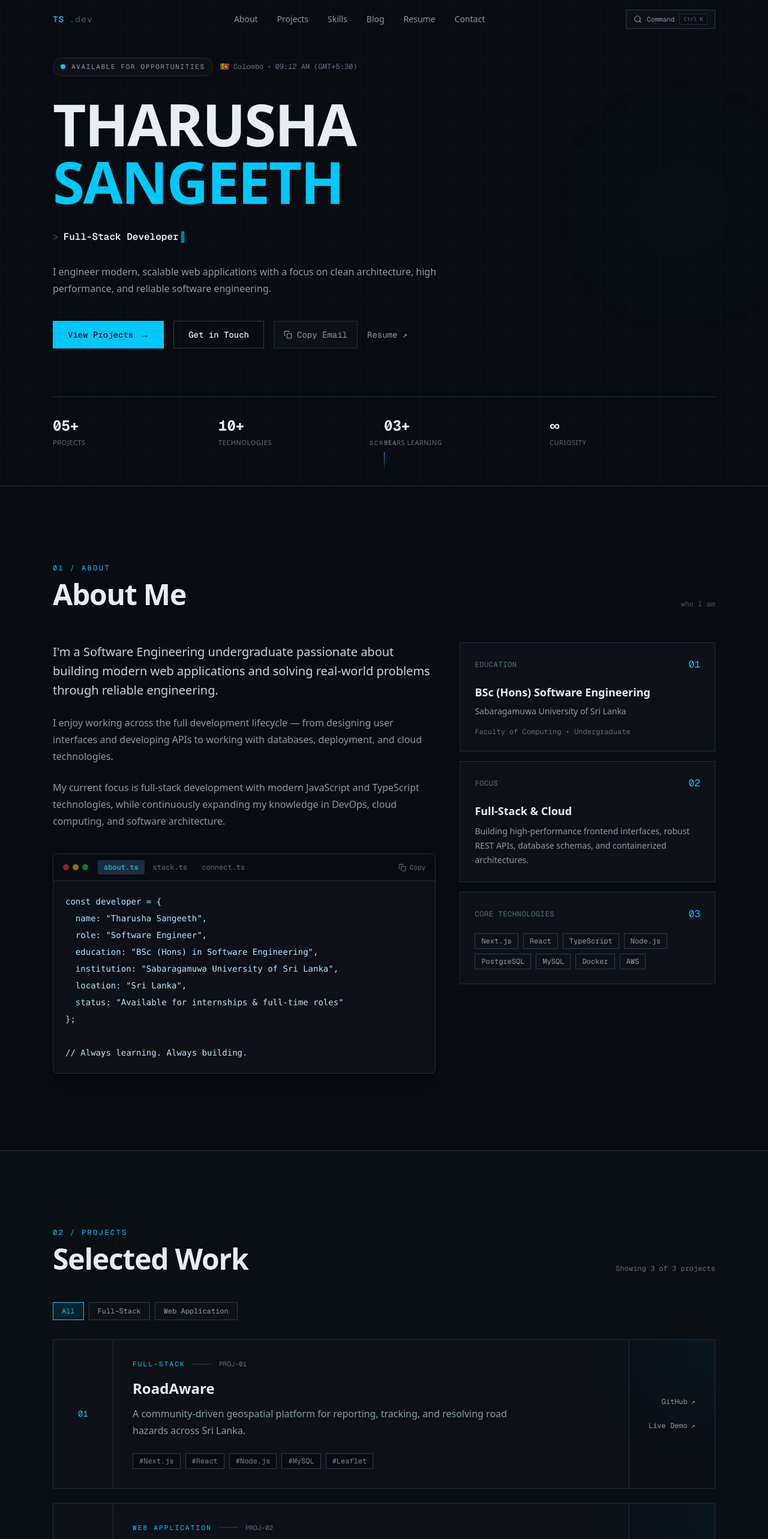
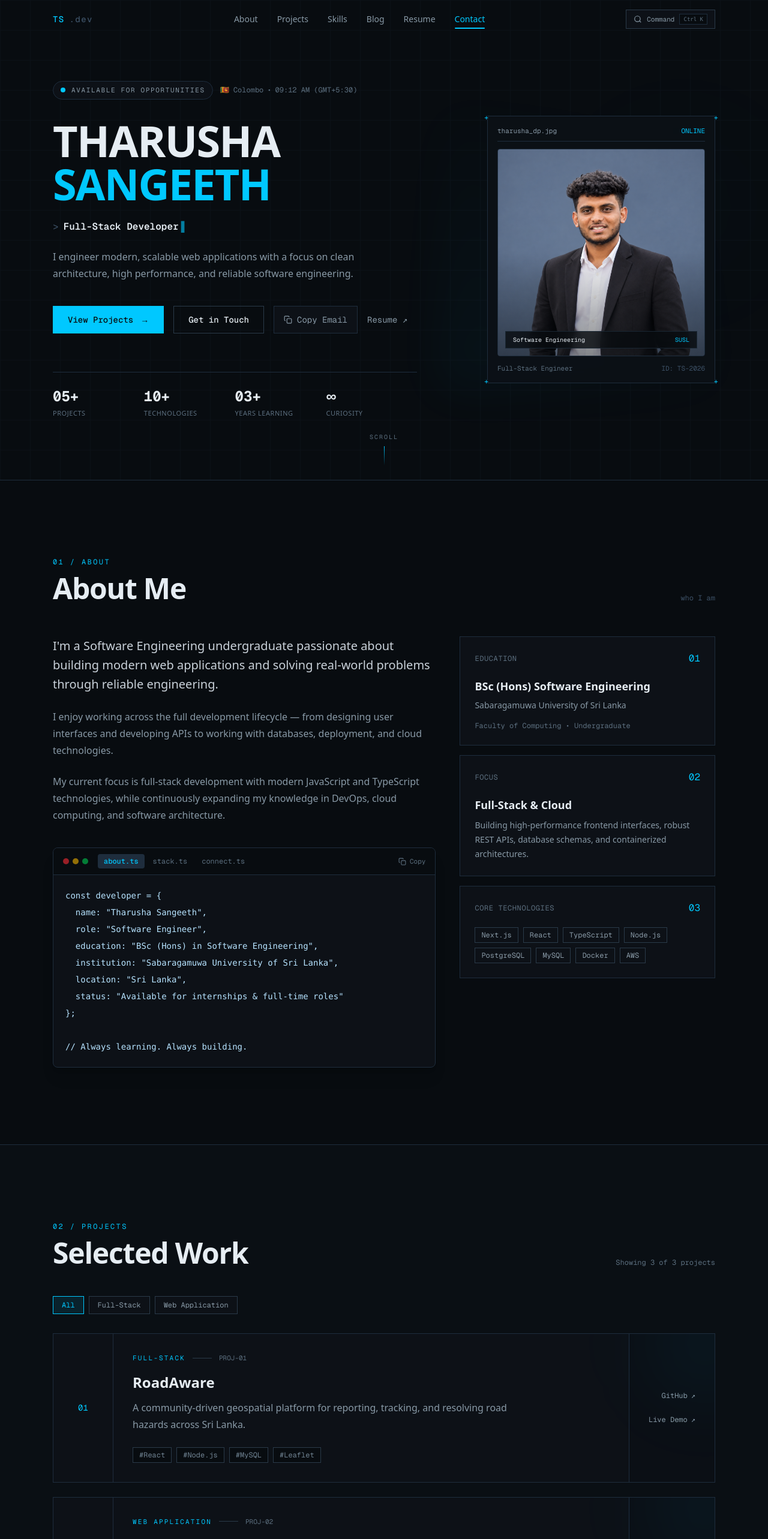
Before and after one commit to Tharusha2002-s/my-portfolio, a Next.js app in the folder frontend/: page / in a window 1280 px wide. Shown: the top 2566 px of the page at 60% size. Built offline with nearby package versions, Linux system fonts and the light colour scheme.

Commit message:
change details

```diff
--- a/frontend/src/app/globals.css
+++ b/frontend/src/app/globals.css
@@ -20,6 +20,12 @@ html {
   scroll-padding-top: 80px;
   background-color: #080c10;
   color-scheme: dark;
+}
+
+@media (prefers-reduced-motion: reduce) {
+  html {
+    scroll-behavior: auto;
+  }
 }
 
 body {
--- a/frontend/src/app/layout.tsx
+++ b/frontend/src/app/layout.tsx
@@ -5,6 +5,7 @@ import Navbar from "@/components/layout/Navbar";
 import Footer from "@/components/layout/Footer";
 import CommandPalette from "@/components/ui/CommandPalette";
 import ScrollToTop from "@/components/ui/ScrollToTop";
+import SmoothScrollHandler from "@/components/ui/SmoothScrollHandler";
 
 const geistSans = Geist({
   variable: "--font-geist-sans",
@@ -71,6 +72,7 @@ export default function RootLayout({
 
         <CommandPalette />
         <ScrollToTop />
+        <SmoothScrollHandler />
       </body>
     </html>
   );
--- a/frontend/src/components/home/Contact.tsx
+++ b/frontend/src/components/home/Contact.tsx
@@ -121,7 +121,7 @@ export default function Contact() {
 
             {/* GitHub Card */}
             <a
-              href="https://github.com/Tharusha20-s"
+              href="https://github.com/Tharusha2002-s"
               target="_blank"
               rel="noopener noreferrer"
               className="group block border border-[#1e2d3d] bg-[#0d1117] p-5 sm:p-6 transition-all duration-300 hover:border-[#00c8ff]/50"
@@ -143,7 +143,7 @@ export default function Contact() {
 
             {/* LinkedIn Card */}
             <a
-              href="https://www.linkedin.com/in/tharusha-sangeeth"
+              href="https://www.linkedin.com/in/tharusha-hettiarachchi-5b44782aa/"
               target="_blank"
               rel="noopener noreferrer"
               className="group block border border-[#1e2d3d] bg-[#0d1117] p-5 sm:p-6 transition-all duration-300 hover:border-[#00c8ff]/50"
--- a/frontend/src/components/home/Hero.tsx
+++ b/frontend/src/components/home/Hero.tsx
@@ -2,7 +2,9 @@
 
 import { useState, useEffect } from "react";
 import Link from "next/link";
+import Image from "next/image";
 import Typewriter from "@/components/ui/Typewriter";
+import { smoothScrollTo } from "@/utils/smoothScroll";
 
 export default function Hero() {
   const [copied, setCopied] = useState(false);
@@ -52,8 +54,10 @@ export default function Hero() {
       <div className="absolute top-1/4 right-0 h-72 w-72 rounded-full bg-[#00c8ff]/10 blur-[120px] pointer-events-none animate-subtle-glow" />
 
       <div className="relative z-10 mx-auto flex min-h-screen max-w-6xl items-center px-4 sm:px-6 pt-24 pb-16">
-        <div className="w-full">
+        <div className="grid lg:grid-cols-[1.15fr_0.85fr] gap-10 lg:gap-12 items-center w-full">
 
+          {/* Left Column: Personal info & CTA */}
+          <div>
             {/* Availability & Local Time Pill */}
             <div className="mb-6 sm:mb-8 flex flex-wrap items-center gap-3">
               <div className="inline-flex items-center gap-2.5 border border-[#1e2d3d] bg-[#0d1117] px-3 py-1.5 rounded-full">
@@ -77,14 +81,14 @@ export default function Hero() {
             </div>
 
             {/* Main Heading with responsive font sizes */}
-          <h1 className="max-w-4xl text-4xl font-bold leading-[1] tracking-tight text-[#e6edf3] sm:text-6xl md:text-7xl lg:text-8xl">
+            <h1 className="max-w-4xl text-4xl font-bold leading-[1] tracking-tight text-[#e6edf3] sm:text-6xl md:text-7xl lg:text-7xl">
               THARUSHA
               <br />
               <span className="text-[#00c8ff]">SANGEETH</span>
             </h1>
 
             {/* Animated Role Typewriter */}
-          <div className="mt-6 sm:mt-8 flex flex-wrap items-center gap-2 font-mono text-sm text-[#8899a6] sm:text-base">
+            <div className="mt-5 sm:mt-6 flex flex-wrap items-center gap-2 font-mono text-sm text-[#8899a6] sm:text-base">
               <span className="text-[#3d5166]">&gt;</span>
               <Typewriter
                 words={[
@@ -98,7 +102,7 @@ export default function Hero() {
             </div>
 
             {/* Description */}
-          <p className="mt-6 sm:mt-8 max-w-2xl text-sm sm:text-base leading-7 text-[#8899a6]">
+            <p className="mt-5 sm:mt-6 max-w-xl text-sm sm:text-base leading-7 text-[#8899a6]">
               I engineer modern, scalable web applications with a focus on
               clean architecture, high performance, and reliable software engineering.
             </p>
@@ -108,6 +112,10 @@ export default function Hero() {
 
               <a
                 href="#projects"
+                onClick={(e) => {
+                  e.preventDefault();
+                  smoothScrollTo("projects", 70);
+                }}
                 className="group inline-flex min-h-[44px] items-center justify-center gap-3 border border-[#00c8ff] bg-[#00c8ff] px-5 sm:px-6 py-2.5 sm:py-3 font-mono text-xs sm:text-sm font-medium text-[#080c10] transition-all duration-200 hover:bg-transparent hover:text-[#00c8ff]"
               >
                 View Projects
@@ -118,6 +126,10 @@ export default function Hero() {
 
               <a
                 href="#contact"
+                onClick={(e) => {
+                  e.preventDefault();
+                  smoothScrollTo("contact", 70);
+                }}
                 className="inline-flex min-h-[44px] items-center justify-center gap-2 border border-[#2a3a49] px-5 sm:px-6 py-2.5 sm:py-3 font-mono text-xs sm:text-sm font-medium text-[#e6edf3] transition-all duration-200 hover:border-[#00c8ff] hover:text-[#00c8ff]"
               >
                 Get in Touch
@@ -161,7 +173,7 @@ export default function Hero() {
             </div>
 
             {/* Responsive Statistics Grid */}
-          <div className="mt-14 sm:mt-20 grid grid-cols-2 gap-6 border-t border-[#1e2d3d] pt-8 sm:grid-cols-4 sm:gap-0">
+            <div className="mt-12 sm:mt-16 grid grid-cols-2 gap-6 border-t border-[#1e2d3d] pt-6 sm:grid-cols-4 sm:gap-0">
 
               <div>
                 <div className="font-mono text-2xl font-bold text-[#e6edf3]">
@@ -201,15 +213,87 @@ export default function Hero() {
 
             </div>
           </div>
+
+          {/* Right Column: Display Picture (DP) Frame */}
+          <div className="relative flex justify-center lg:justify-end mt-4 lg:mt-0">
+            {/* Ambient background glow behind portrait */}
+            <div className="absolute -inset-4 rounded-2xl bg-gradient-to-tr from-[#00c8ff]/20 via-[#00c8ff]/5 to-transparent blur-2xl -z-10 animate-subtle-glow pointer-events-none" />
+
+            {/* DP Frame Card */}
+            <div className="group relative w-full max-w-[280px] sm:max-w-[340px] lg:max-w-[380px] border border-[#1e2d3d] bg-[#0d1117]/90 p-3 sm:p-4 backdrop-blur-md transition-all duration-300 hover:border-[#00c8ff]/60 hover:shadow-[0_0_35px_rgba(0,200,255,0.15)]">
+
+              {/* Tech Corner Crosshairs */}
+              <span className="absolute -top-1.5 -left-1.5 font-mono text-xs text-[#00c8ff] select-none">
+                +
+              </span>
+              <span className="absolute -top-1.5 -right-1.5 font-mono text-xs text-[#00c8ff] select-none">
+                +
+              </span>
+              <span className="absolute -bottom-1.5 -left-1.5 font-mono text-xs text-[#00c8ff] select-none">
+                +
+              </span>
+              <span className="absolute -bottom-1.5 -right-1.5 font-mono text-xs text-[#00c8ff] select-none">
+                +
+              </span>
+
+              {/* Top bar with file name & live status */}
+              <div className="mb-3 flex items-center justify-between border-b border-[#1e2d3d] pb-2 font-mono text-[11px] text-[#5c6f7f]">
+                <span className="text-[#8899a6]">tharusha_dp.jpg</span>
+                <span className="flex items-center gap-1.5 text-[#00c8ff]">
+                  <span className="h-1.5 w-1.5 rounded-full bg-[#00c8ff] animate-ping" />
+                  ONLINE
+                </span>
               </div>
 
-      {/* Scroll Indicator */}
-      <div className="absolute bottom-6 left-1/2 hidden -translate-x-1/2 flex-col items-center gap-2 md:flex">
-        <span className="font-mono text-[10px] uppercase tracking-[0.2em] text-[#5c6f7f]">
+              {/* Image Container with subtle hover zoom */}
+              <div className="relative overflow-hidden rounded border border-[#1e2d3d] aspect-square bg-[#080c10]">
+                <Image
+                  src="/profile.png"
+                  alt="Tharusha Sangeeth - Software Engineer Profile Picture"
+                  width={380}
+                  height={380}
+                  priority
+                  className="h-full w-full object-cover object-center grayscale-[12%] transition-all duration-500 group-hover:scale-105 group-hover:grayscale-0"
+                />
+
+                {/* Subtle gradient vignette overlay */}
+                <div className="absolute inset-0 bg-gradient-to-t from-[#080c10]/80 via-transparent to-transparent opacity-60 group-hover:opacity-30 transition-opacity" />
+
+                {/* Floating badge inside photo */}
+                <div className="absolute bottom-3 left-3 right-3 flex items-center justify-between border border-[#1e2d3d]/80 bg-[#080c10]/80 px-3 py-1.5 backdrop-blur-md">
+                  <span className="font-mono text-[10px] text-[#e6edf3]">
+                    Software Engineering
+                  </span>
+                  <span className="font-mono text-[10px] text-[#00c8ff]">
+                    SUSL
+                  </span>
+                </div>
+              </div>
+
+              {/* Bottom details line */}
+              <div className="mt-3 flex items-center justify-between font-mono text-[11px] text-[#5c6f7f]">
+                <span>Full-Stack Engineer</span>
+                <span className="text-[#3d5166]">ID: TS-2026</span>
+              </div>
+
+            </div>
+          </div>
+
+        </div>
+      </div>
+
+      {/* Interactive Scroll Down Button */}
+      <button
+        type="button"
+        onClick={() => smoothScrollTo("about", 70)}
+        aria-label="Scroll to About section"
+        className="group absolute bottom-6 left-1/2 hidden -translate-x-1/2 flex-col items-center gap-2 md:flex cursor-pointer"
+      >
+        <span className="font-mono text-[10px] uppercase tracking-[0.2em] text-[#5c6f7f] transition-colors group-hover:text-[#00c8ff]">
           Scroll
         </span>
-        <div className="h-8 w-px bg-gradient-to-b from-[#00c8ff] to-transparent" />
-      </div>
+        <div className="h-8 w-px bg-gradient-to-b from-[#00c8ff] to-transparent transition-all duration-300 group-hover:h-10 group-hover:from-[#00c8ff] group-hover:to-[#00c8ff]/40" />
+      </button>
     </section>
   );
 }
--- a/frontend/src/components/home/Projects.tsx
+++ b/frontend/src/components/home/Projects.tsx
@@ -8,10 +8,10 @@ const projects = [
     title: "RoadAware",
     description:
       "A community-driven geospatial platform for reporting, tracking, and resolving road hazards across Sri Lanka.",
-    technologies: ["Next.js", "React", "Node.js", "MySQL", "Leaflet"],
+    technologies: ["React", "Node.js", "MySQL", "Leaflet"],
     category: "Full-Stack",
-    github: "https://github.com/Tharusha20-s",
-    demo: "https://github.com/Tharusha20-s",
+    github: "https://github.com/Pathum-Piyumal/RoadAware",
+    demo: "https://road-aware.vercel.app/",
   },
   {
     number: "02",
@@ -20,18 +20,17 @@ const projects = [
       "A modern construction management platform for managing projects, workers, materials, budgets, tasks, and progress.",
     technologies: ["Next.js", "Node.js", "MySQL", "Cloudinary", "Docker"],
     category: "Web Application",
-    github: "https://github.com/Tharusha20-s",
-    demo: "https://github.com/Tharusha20-s",
+    github: "https://github.com/Tharusha2002-s/TitanCore",
+    demo: "https://titancoreconstruct.netlify.app/",
   },
   {
     number: "03",
-    title: "UnityHub",
+    title: "Mern",
     description:
       "A community and event platform designed to connect people through sports, music, university, and other events.",
-    technologies: ["Next.js", "React", "PostgreSQL", "JWT"],
+    technologies: ["Mongodb", "React", "Next js", "Express js"],
     category: "Full-Stack",
-    github: "https://github.com/Tharusha20-s",
-    demo: "https://github.com/Tharusha20-s",
+    github: "https://github.com/Tharusha2002-s/Mern-Project",
   },
 ];
 
@@ -83,8 +82,7 @@ export default function Projects() {
                 key={category}
                 type="button"
                 onClick={() => setSelectedCategory(category)}
-                className={`border px-3.5 py-1.5 font-mono text-xs transition-all ${
-                  selectedCategory === category
+                className={`border px-3.5 py-1.5 font-mono text-xs transition-all ${selectedCategory === category
                   ? "border-[#00c8ff] bg-[#00c8ff]/10 text-[#00c8ff]"
                   : "border-[#2a3a49] bg-[#0d1117] text-[#8899a6] hover:border-[#3d5166] hover:text-[#e6edf3]"
                   }`}
@@ -183,8 +181,7 @@ export default function Projects() {
                             )
                           }
                           title={`Click to filter by ${technology}`}
-                          className={`border px-2.5 py-1 font-mono text-xs transition-all ${
-                            selectedTech === technology
+                          className={`border px-2.5 py-1 font-mono text-xs transition-all ${selectedTech === technology
                             ? "border-[#00c8ff] bg-[#00c8ff]/20 text-[#00c8ff]"
                             : "border-[#2a3a49] bg-[#080c10] text-[#6f8291] hover:border-[#00c8ff]/50 hover:text-[#e6edf3]"
                             }`}
@@ -228,7 +225,7 @@ export default function Projects() {
         {/* View More on GitHub CTA */}
         <div className="mt-10 sm:mt-12 text-center">
           <a
-            href="https://github.com/Tharusha20-s"
+            href="https://github.com/repos"
             target="_blank"
             rel="noopener noreferrer"
             className="inline-flex min-h-[44px] items-center gap-3 border border-[#2a3a49] bg-[#0d1117] px-6 py-3 font-mono text-xs text-[#8899a6] transition-all duration-200 hover:border-[#00c8ff] hover:text-[#00c8ff]"
--- a/frontend/src/components/layout/Footer.tsx
+++ b/frontend/src/components/layout/Footer.tsx
@@ -2,6 +2,8 @@
 
 import { useState, useEffect } from "react";
 import Link from "next/link";
+import { usePathname } from "next/navigation";
+import { smoothScrollTo } from "@/utils/smoothScroll";
 
 const footerLinks = [
   { label: "About", href: "/#about" },
@@ -14,6 +16,7 @@ const footerLinks = [
 
 export default function Footer() {
   const [colomboTime, setColomboTime] = useState<string>("");
+  const pathname = usePathname();
 
   useEffect(() => {
     const updateTime = () => {
@@ -42,6 +45,17 @@ export default function Footer() {
     });
   };
 
+  const handleFooterClick = (
+    e: React.MouseEvent<HTMLAnchorElement>,
+    href: string
+  ) => {
+    if (href.startsWith("/#") && pathname === "/") {
+      e.preventDefault();
+      const sectionId = href.replace("/#", "");
+      smoothScrollTo(sectionId, 70);
+    }
+  };
+
   return (
     <footer className="border-t border-[#1e2d3d] bg-[#080c10]">
       <div className="mx-auto max-w-6xl px-4 sm:px-6 py-10 sm:py-12">
@@ -52,6 +66,12 @@ export default function Footer() {
           <div>
             <Link
               href="/"
+              onClick={(e) => {
+                if (pathname === "/") {
+                  e.preventDefault();
+                  window.scrollTo({ top: 0, behavior: "smooth" });
+                }
+              }}
               className="font-mono text-sm tracking-widest text-[#00c8ff]"
             >
               TS<span className="text-[#3d5166]">.dev</span>
@@ -75,6 +95,7 @@ export default function Footer() {
               <Link
                 key={link.label}
                 href={link.href}
+                onClick={(e) => handleFooterClick(e, link.href)}
                 className="font-mono text-xs text-[#5c6f7f] transition-colors hover:text-[#00c8ff]"
               >
                 {link.label}
--- a/frontend/src/components/layout/Navbar.tsx
+++ b/frontend/src/components/layout/Navbar.tsx
@@ -3,6 +3,7 @@
 import { useEffect, useState } from "react";
 import Link from "next/link";
 import { usePathname } from "next/navigation";
+import { smoothScrollTo } from "@/utils/smoothScroll";
 
 const navLinks = [
   { label: "About", href: "/#about", sectionId: "about" },
@@ -15,32 +16,53 @@ const navLinks = [
 
 export default function Navbar() {
   const [scrolled, setScrolled] = useState(false);
+  const [scrollProgress, setScrollProgress] = useState(0);
   const [menuOpen, setMenuOpen] = useState(false);
   const [activeSection, setActiveSection] = useState<string>("");
   const pathname = usePathname();
 
   useEffect(() => {
     const handleScroll = () => {
-      setScrolled(window.scrollY > 40);
+      const scrollY = window.scrollY;
+      setScrolled(scrollY > 30);
 
-      // Scrollspy active section detection on homepage
+      // Scroll progress calculation
+      const totalHeight =
+        document.documentElement.scrollHeight - window.innerHeight;
+      if (totalHeight > 0) {
+        setScrollProgress((scrollY / totalHeight) * 100);
+      }
+
+      // Smooth scrollspy active section detection on homepage
       if (pathname === "/") {
         const sections = ["about", "projects", "skills", "contact"];
-        const scrollPosition = window.scrollY + 200;
+        const isBottom =
+          window.innerHeight + scrollY >=
+          document.documentElement.scrollHeight - 70;
 
+        if (isBottom) {
+          setActiveSection("contact");
+          return;
+        }
+
+        if (scrollY < 180) {
+          setActiveSection("");
+          return;
+        }
+
+        let current = "";
         for (const section of sections) {
           const el = document.getElementById(section);
           if (el) {
-            const top = el.offsetTop;
-            const height = el.offsetHeight;
-            if (scrollPosition >= top && scrollPosition < top + height) {
-              setActiveSection(section);
-              return;
+            const rect = el.getBoundingClientRect();
+            // Active if section is in upper-mid viewport
+            if (rect.top <= window.innerHeight * 0.4 && rect.bottom >= 120) {
+              current = section;
             }
           }
         }
-        if (window.scrollY < 200) {
-          setActiveSection("");
+        if (current) {
+          setActiveSection(current);
         }
       }
     };
@@ -48,6 +70,23 @@ export default function Navbar() {
     window.addEventListener("scroll", handleScroll, { passive: true });
     return () => window.removeEventListener("scroll", handleScroll);
   }, [pathname]);
+
+  const handleLinkClick = (
+    e: React.MouseEvent<HTMLAnchorElement>,
+    link: (typeof navLinks)[0]
+  ) => {
+    if (!link.isRoute && link.sectionId) {
+      if (pathname === "/") {
+        e.preventDefault();
+        smoothScrollTo(link.sectionId, 70);
+        setMenuOpen(false);
+      } else {
+        setMenuOpen(false);
+      }
+    } else {
+      setMenuOpen(false);
+    }
+  };
 
   const openCommandPalette = () => {
     window.dispatchEvent(new CustomEvent("open-command-palette"));
@@ -58,8 +97,8 @@ export default function Navbar() {
     <header
       className={`fixed top-0 left-0 right-0 z-50 transition-all duration-300 ${
         scrolled
-          ? "bg-[#080c10]/95 backdrop-blur-md border-b border-[#1e2d3d] shadow-lg"
-          : "bg-transparent"
+          ? "bg-[#080c10]/95 backdrop-blur-md border-b border-[#1e2d3d] shadow-lg shadow-black/20"
+          : "bg-transparent border-b border-transparent"
       }`}
     >
       <div className="max-w-6xl mx-auto px-4 sm:px-6 h-16 flex items-center justify-between">
@@ -67,6 +106,12 @@ export default function Navbar() {
         {/* Logo */}
         <Link
           href="/"
+          onClick={(e) => {
+            if (pathname === "/") {
+              e.preventDefault();
+              window.scrollTo({ top: 0, behavior: "smooth" });
+            }
+          }}
           className="group flex items-center gap-2 font-mono text-sm tracking-widest font-medium"
         >
           <span className="text-[#00c8ff] transition-transform duration-200 group-hover:scale-105">
@@ -88,7 +133,8 @@ export default function Navbar() {
               <Link
                 key={link.label}
                 href={link.href}
-                className={`relative text-sm font-medium transition-colors duration-200 py-1 ${
+                onClick={(e) => handleLinkClick(e, link)}
+                className={`relative text-sm font-medium transition-all duration-200 py-1.5 ${
                   isActive
                     ? "text-[#00c8ff]"
                     : "text-[#8899a6] hover:text-[#e6edf3]"
@@ -96,7 +142,7 @@ export default function Navbar() {
               >
                 {link.label}
                 {isActive && (
-                  <span className="absolute bottom-0 left-0 right-0 h-0.5 bg-[#00c8ff] rounded-full" />
+                  <span className="absolute bottom-0 left-0 right-0 h-0.5 bg-[#00c8ff] rounded-full transition-all duration-300" />
                 )}
               </Link>
             );
@@ -186,7 +232,15 @@ export default function Navbar() {
         </div>
       </div>
 
-      {/* Mobile Navigation Drawer with Backdrop Blur */}
+      {/* Dynamic Scroll Reading Progress Indicator */}
+      {scrolled && (
+        <div
+          className="absolute bottom-0 left-0 h-[2px] bg-gradient-to-r from-[#00c8ff] via-[#38bdf8] to-[#00c8ff] transition-all duration-150 ease-out shadow-[0_0_8px_rgba(0,200,255,0.6)]"
+          style={{ width: `${scrollProgress}%` }}
+        />
+      )}
+
+      {/* Mobile Navigation Drawer */}
       {menuOpen && (
         <div className="md:hidden border-b border-[#1e2d3d] bg-[#080c10]/98 backdrop-blur-xl px-6 py-6 shadow-2xl animate-in fade-in slide-in-from-top-2 duration-200">
           <nav className="flex flex-col gap-3">
@@ -199,7 +253,7 @@ export default function Navbar() {
                 <Link
                   key={link.label}
                   href={link.href}
-                  onClick={() => setMenuOpen(false)}
+                  onClick={(e) => handleLinkClick(e, link)}
                   className={`flex items-center justify-between py-2 text-base font-medium transition-colors ${
                     isActive
                       ? "text-[#00c8ff] font-semibold"
--- /dev/null
+++ b/frontend/src/utils/smoothScroll.ts
@@ -0,0 +1,21 @@
+/**
+ * Smoothly scrolls to a target section by ID, taking fixed headers into account.
+ */
+export function smoothScrollTo(targetId: string, offset: number = 70) {
+  if (typeof window === "undefined") return;
+
+  const element = document.getElementById(targetId);
+  if (!element) return;
+
+  const elementPosition = element.getBoundingClientRect().top;
+  const offsetPosition = elementPosition + window.pageYOffset - offset;
+
+  window.scrollTo({
+    top: Math.max(0, offsetPosition),
+    behavior: "smooth",
+  });
+
+  if (window.history.pushState) {
+    window.history.pushState(null, "", `#${targetId}`);
+  }
+}
```
Also changed, not shown: frontend/src/components/home/About.tsx (+6 -7 lines), frontend/src/components/ui/CommandPalette.tsx (+21 -4 lines), frontend/src/components/ui/SmoothScrollHandler.tsx (added, +26 -0 lines), frontend/public/profile.jpg (added), frontend/public/profile.png (added). Lines whose indentation alone changed are shown as unchanged.
